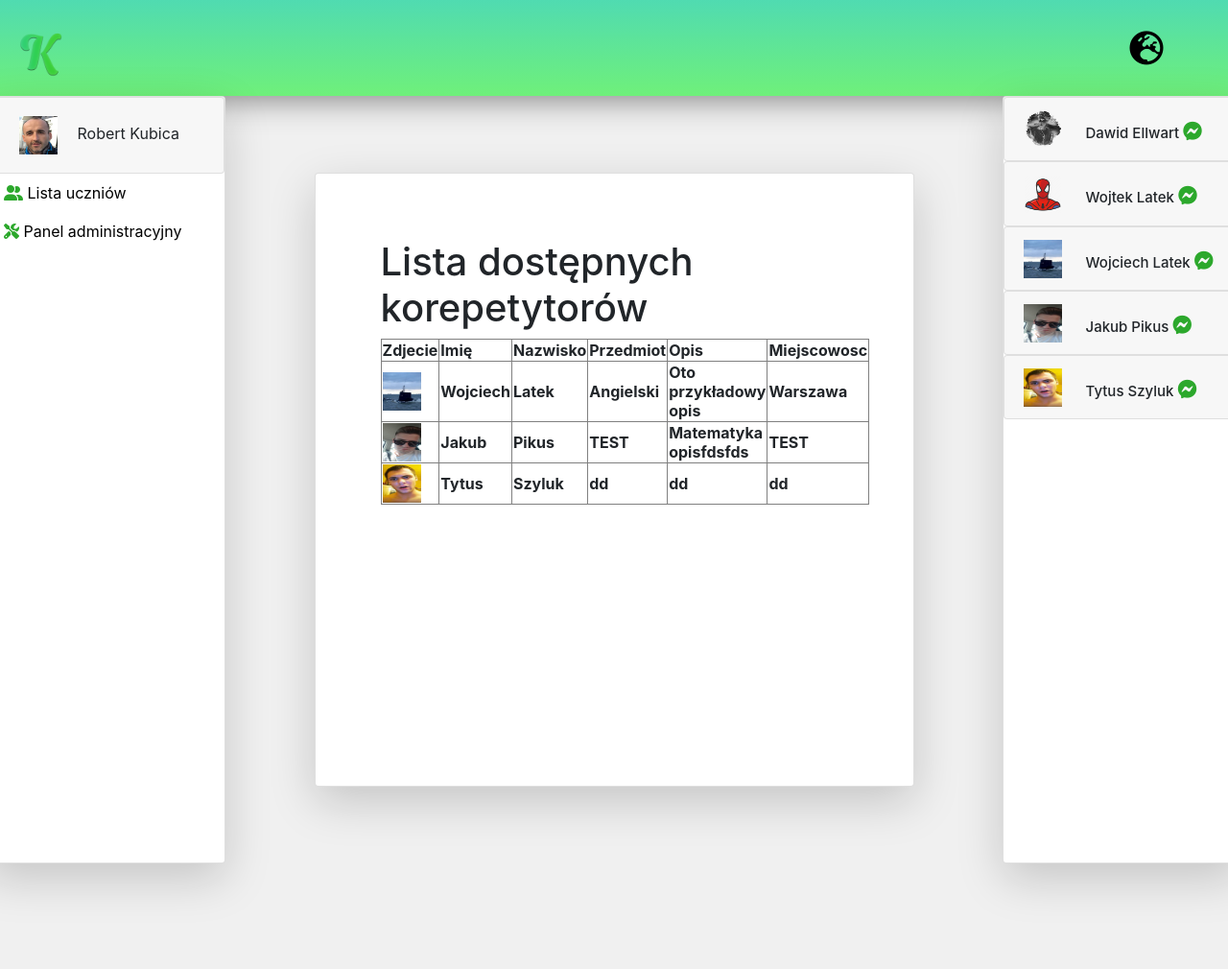
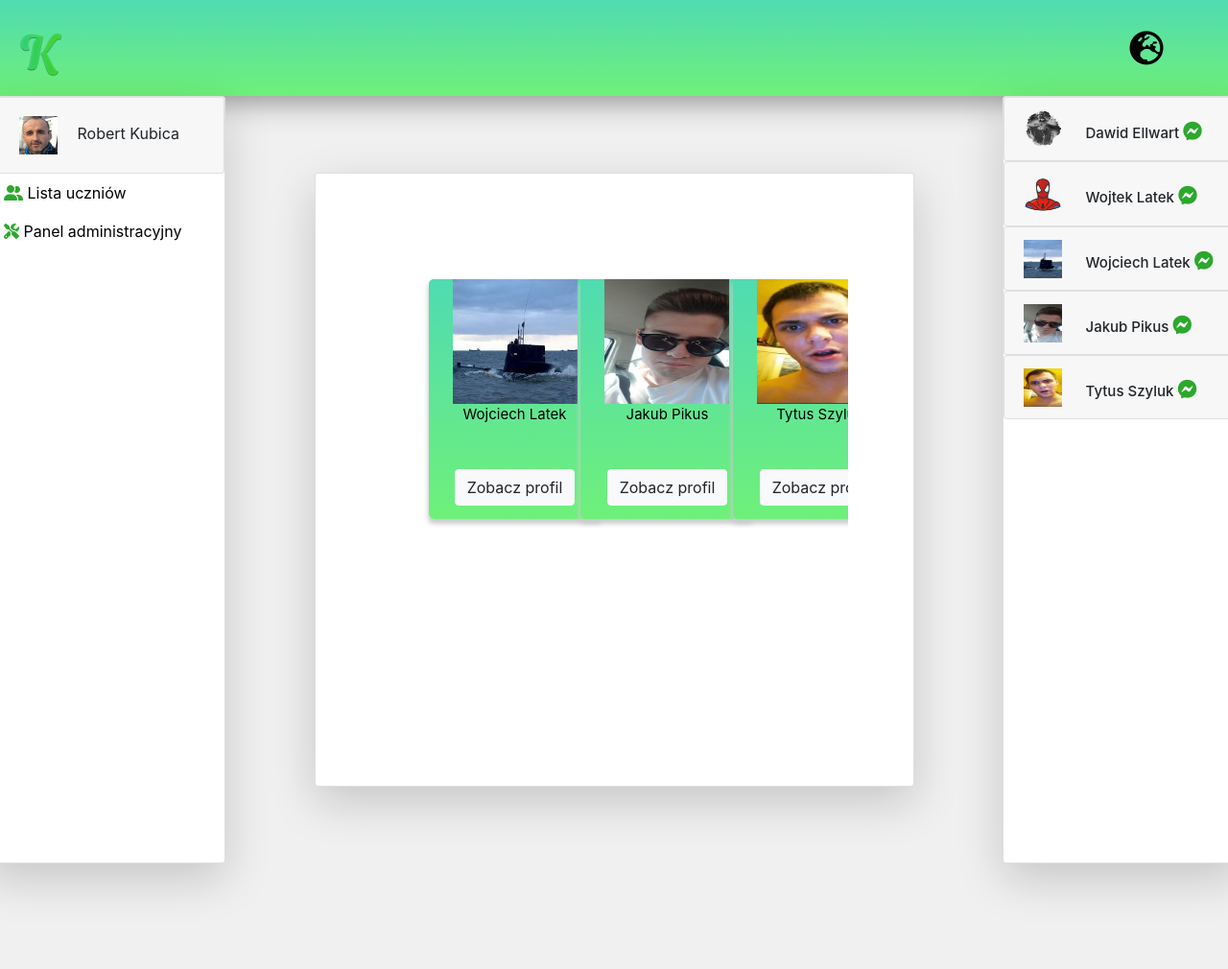
Before and after one commit to animestanduser/NZI_JABLKO, a Django app: page /search/ in a window 1280 px wide. Shown: the whole page at 96% size. Run offline with Django 3.2, Linux system fonts and the light colour scheme; a user stored in the database is signed in; data comes from the database, SQL or seed files in the repository; both versions use the stored data as it was after the commit; lists and menus that the app fills with data are empty; some libraries are stand-ins or nearby versions.

Commit message:
KORR-21 Szukaj korepetytorow

```diff
--- a/app/templates/app/search.html
+++ b/app/templates/app/search.html
@@ -4,38 +4,26 @@
 
 {% block content %}
 
-<h1>Lista dostępnych korepetytorów</h1>
 
 
-<table style="width: 100%;" border=1px border-collapse="collapse">
-    <tr>
-
-        <th>Zdjecie</th>
-        <th>Imię</th>
-        <th>Nazwisko</th>
-        <th>Przedmiot</th>
-        <th>Opis</th>
-        <th>Miejscowosc</th>
-
-    </tr>
+<ul class="list-group list-group-flush" style="height: 600px; overflow-x:hidden;">
+    <li class="list-group-item" style="background-color: rgb(255, 255, 255); border-radius: 5px 5px 5px 5px;">
+<div class="row">
     {% for user in users %}
     {% if user.first_name != "" and user.profile.opis != "empty" %}
-    <tr>
-
-        <th>
-            <a href="{% url 'chat' request.user.id user.id %}" id="user{{ user.id }}">
-                <img class="mr-3" src="{{user.profile.image.url}}" width="40" height="40" alt="avatar">
+    <div class="col-4">
+        <div class="user_card" style="height: 250px; width: 180px; background-image: linear-gradient(rgb(80, 219, 177),rgb(111, 240, 122)); float: left; margin: 30px; border-radius: 5px 5px 5px 5px; box-shadow: 0px 4px 5px 1px #cccccc;" >
+            <img class="rounder-circle account-img" src="{{user.profile.image.url}}" height="130px" width="130px"><br>
+            {{user.first_name}} {{user.last_name}}<br><br><br>
+            <a href="{% url 'profile' user.id %}">
+            <button type="button" class="btn btn-light">Zobacz profil</button>
             </a>
-        </th>
-        <th>{{user.first_name}} </th>
-        <th>{{user.last_name}} </th>
-        <th>{{user.profile.przedmiot}}</th>
-        <th>{{user.profile.opis}}</th>
-        <th>{{user.profile.miejscowosc}}</th>
-
-    </tr>
+        </div>
+    </div>
     {% endif %}
     {% endfor %}
-</table>
+</div>
+</li>
+</ul>
 
 {% endblock %}
```
Also changed, not shown: db.sqlite3.
